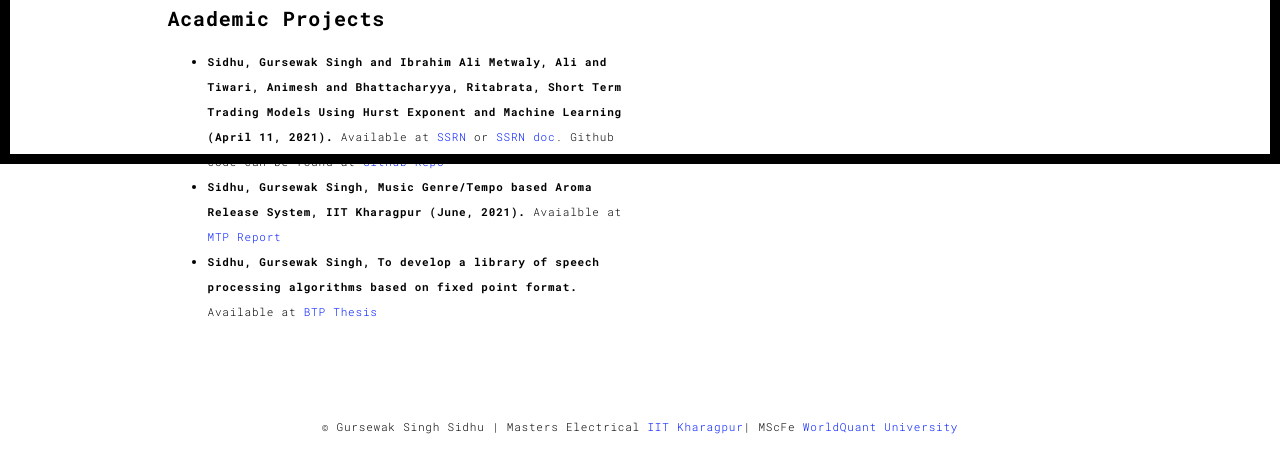
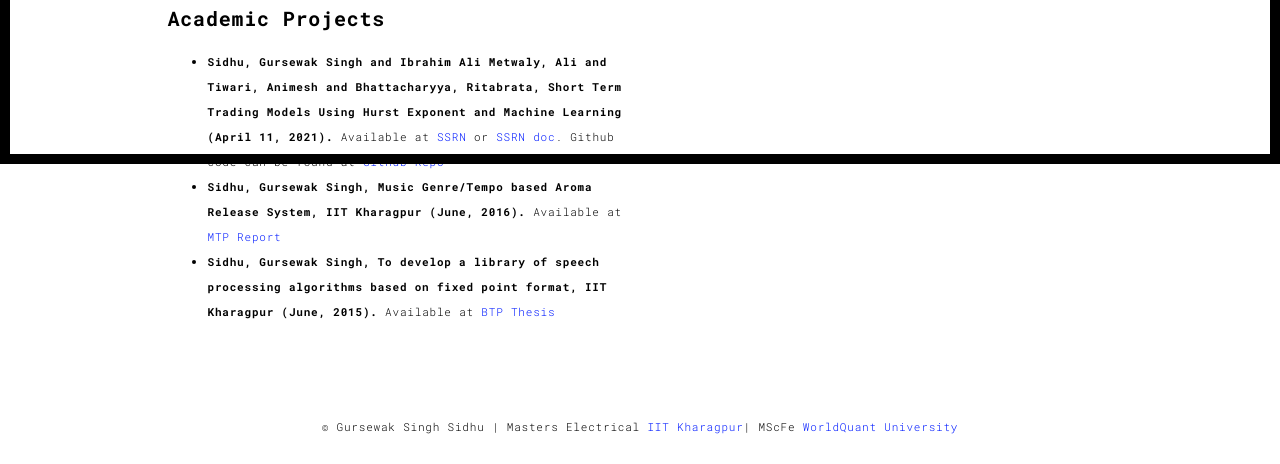
Before and after one commit to Sidhus234/PersonalWebsite, a Flask app: page /about.html in a window 1280 px wide. Shown: the part 636-1100 px from the top of the page. Run offline with Flask 2, Linux system fonts and the light colour scheme; some libraries are stand-ins or nearby versions.

Commit message:
Corrected spell errors

```diff
--- a/templates/about.html
+++ b/templates/about.html
@@ -102,14 +102,14 @@
                     </li>
                     <li>
                       <b>Sidhu, Gursewak Singh, Music Genre/Tempo based Aroma Release System, IIT Kharagpur (June,
-                        2021).</b> Avaialble at <a
+                        2016).</b> Available at <a
                         href=https://github.com/Sidhus234/Academic-Reports/blob/main/2016%20MTP%20Thesis.pdf
                         title="MTP Report"> MTP Report
                       </a>
                     </li>
                     <li>
                       <b>Sidhu, Gursewak Singh, To develop a library of speech processing algorithms based on fixed
-                        point format.</b> Available at <a
+                        point format, IIT Kharagpur (June, 2015).</b> Available at <a
                         href=https://github.com/Sidhus234/Academic-Reports/blob/main/2016%20BTP%20Thesis%20(11EE35013).pdf
                         title="BTP Thesis">BTP Thesis</a>
                     </li>
```
